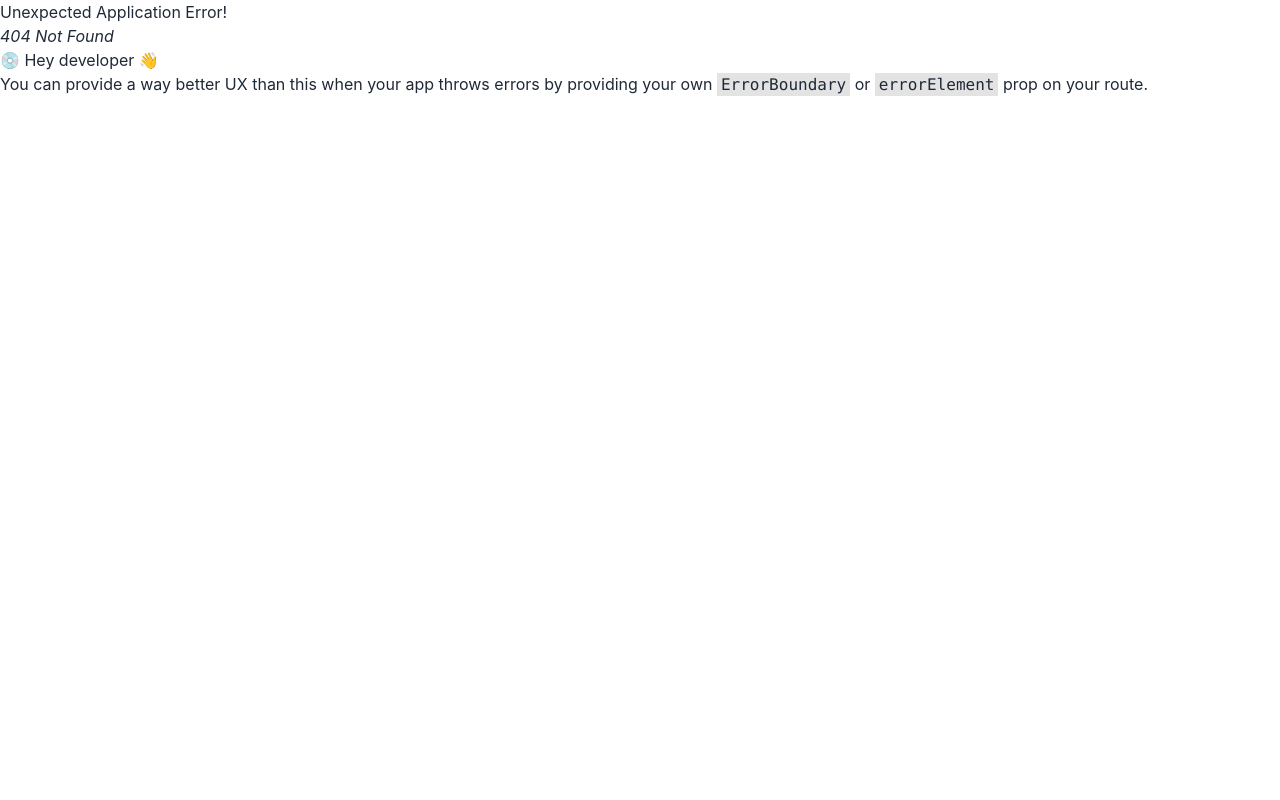
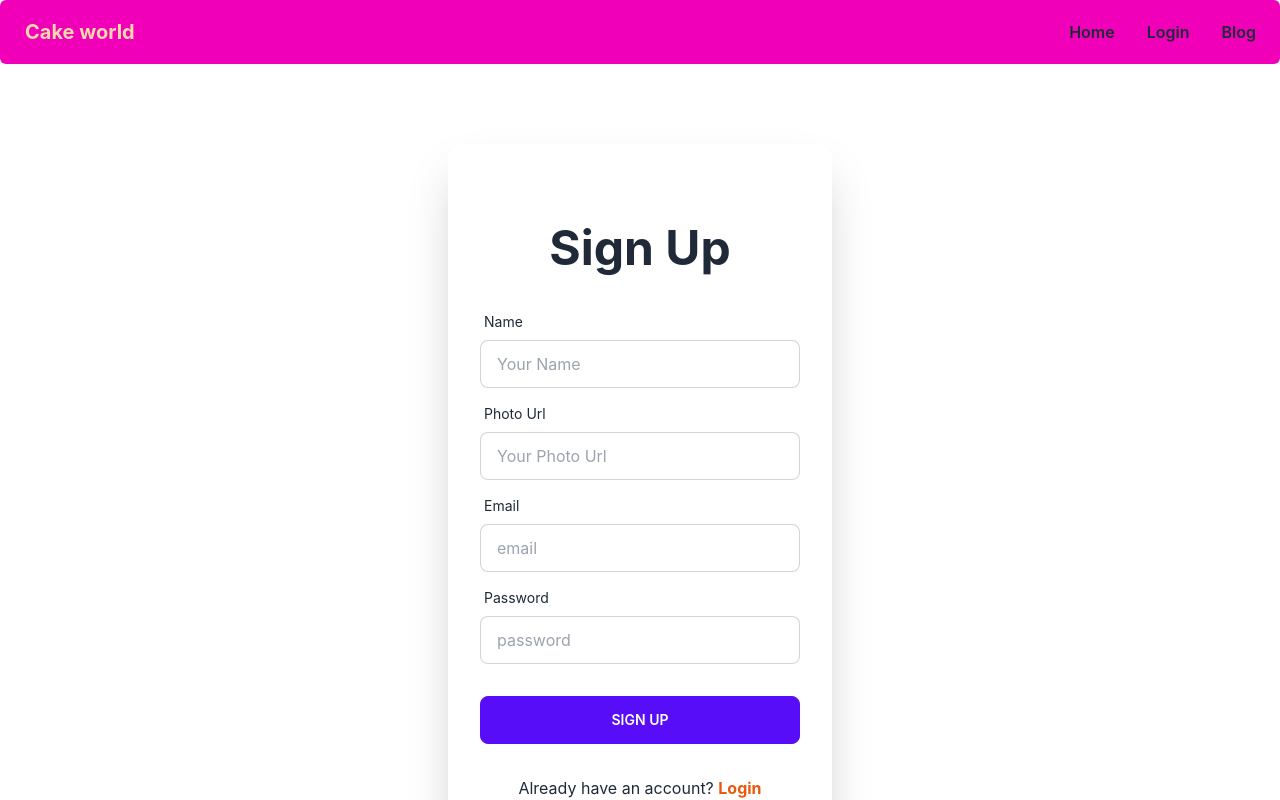
Before and after one commit to Shantaroy07/service-review-client, a React (Create React App) app: page /signup in a window 1280 px wide. Before the commit this address had no page. Shown: the top 800 px of the page. Built offline with nearby package versions, Linux system fonts and the light colour scheme; no server answers.

Commit message:
'login-page-added'

```diff
--- a/package.json
+++ b/package.json
@@ -7,6 +7,7 @@
     "@testing-library/react": "^13.4.0",
     "@testing-library/user-event": "^13.5.0",
     "daisyui": "^2.38.1",
+    "firebase": "^9.13.0",
     "react": "^18.2.0",
     "react-dom": "^18.2.0",
     "react-photo-view": "^1.2.2",
--- a/src/Firebase/Firebase.init.js
+++ b/src/Firebase/Firebase.init.js
@@ -0,0 +1,18 @@
+// Import the functions you need from the SDKs you need
+import { initializeApp } from "firebase/app";
+// TODO: Add SDKs for Firebase products that you want to use
+// https://firebase.google.com/docs/web/setup#available-libraries
+
+// Your web app's Firebase configuration
+const firebaseConfig = {
+    apiKey: process.env.REACT_APP_apiKey,
+    authDomain: process.env.REACT_APP_authDomain,
+    projectId: process.env.REACT_APP_projectId,
+    storageBucket: process.env.REACT_APP_storageBucket,
+    messagingSenderId: process.env.REACT_APP_messagingSenderId,
+    appId: process.env.REACT_APP_appId
+};
+
+// Initialize Firebase
+const app = initializeApp(firebaseConfig);
+export default app;
--- a/src/Pages/Header/Header.js
+++ b/src/Pages/Header/Header.js
@@ -1,7 +1,15 @@
-import React from 'react';
+import React, { useContext } from 'react';
 import { Link } from 'react-router-dom';
+import { AuthContext } from '../../Shared/AuthProvider/AuthProvider';
 
 const Header = () => {
+    const { user, logOut } = useContext(AuthContext);
+
+    const handleLogOut = () => {
+        logOut()
+            .then()
+            .catch();
+    }
     return (
         <div className=''>
             <div className="navbar bg-secondary rounded-md">
@@ -10,11 +18,25 @@
                 </div>
                 <div className="flex-none">
                     <ul className="menu menu-horizontal p-0">
-                        <li><Link to='/'>Home</Link></li>
-                        <li><Link to='/login'>Login</Link></li>
-                        <li><Link to='/logout'>SignOut</Link></li>
-                        <li><Link to='/services'>Services</Link></li>
-                        <li><Link to='/blog'>Blog</Link></li>
+                        <li className='font-semibold'><Link to='/'>Home</Link></li>
+
+                        {
+                            user?.email ?
+                                <>
+                                    <li className='font-semibold'><Link to='/orders'>My Reviews</Link></li>
+                                    <li className='font-semibold'><Link to='/orders'>Add Service</Link></li>
+                                    <li className='font-semibold'>
+                                        <button onClick={handleLogOut} className='btn-ghost'>Sign Out</button>
+                                    </li>
+                                </>
+                                :
+                                <li className='font-semibold'><Link to='/login'>Login</Link></li>
+                        }
+
+
+
+
+                        <li className='font-semibold'><Link to='/blog'>Blog</Link></li>
                     </ul>
                 </div>
             </div>
--- a/src/Pages/Login/Login.js
+++ b/src/Pages/Login/Login.js
@@ -1,10 +1,58 @@
-import React from 'react';
+import React, { useContext } from 'react';
+import { Link, useLocation, useNavigate } from 'react-router-dom';
+import { AuthContext } from '../../Shared/AuthProvider/AuthProvider';
 
 const Login = () => {
+
+    const { login } = useContext(AuthContext);
+    const location = useLocation();
+    const navigate = useNavigate();
+    const from = location.state?.from?.pathname || '/';
+
+
+    const handleLogin = event => {
+        event.preventDefault();
+        const form = event.target;
+        const email = form.email.value;
+        const password = form.password.value;
+
+        login(email, password)
+            .then(result => {
+                console.log(result.user)
+            })
+
+            .catch(error => console.log(error));
+    }
     return (
-        <div>
-            Login
+        <div className="hero w-full my-20">
+
+
+            <div className="card flex-shrink-0 w-full max-w-sm shadow-2xl bg-base-100 py-20">
+                <h1 className="text-5xl text-center font-bold">Login</h1>
+                <form onSubmit={handleLogin} className="card-body">
+                    <div className="form-control">
+                        <label className="label">
+                            <span className="label-text">Email</span>
+                        </label>
+                        <input type="text" name='email' placeholder="email" className="input input-bordered" />
+                    </div>
+                    <div className="form-control">
+                        <label className="label">
+                            <span className="label-text">Password</span>
+                        </label>
+                        <input type="password" name='password' placeholder="password" className="input input-bordered" />
+                        <label className="label">
+                            <a href="#" className="label-text-alt link link-hover">Forgot password?</a>
+                        </label>
+                    </div>
+                    <div className="form-control mt-6">
+                        <input className="btn btn-primary" type="submit" value="Login" />
+                    </div>
+                </form>
+                <p className='text-center'>Have No Account?Please <Link className='text-orange-600 font-bold' to="/signup">Sign Up</Link> </p>
+            </div>
         </div>
+
     );
 };
 
--- /dev/null
+++ b/src/Pages/SignUp/SignUp.js
@@ -0,0 +1,63 @@
+import React, { useContext } from 'react';
+import { Link } from 'react-router-dom';
+import { AuthContext } from '../../Shared/AuthProvider/AuthProvider';
+
+const SignUp = () => {
+    const { createUser } = useContext(AuthContext);
+    const handleSignUp = event => {
+        event.preventDefault();
+        const form = event.target;
+        const email = form.email.value;
+        const password = form.password.value;
+
+        createUser(email, password)
+            .then(result => {
+                const user = result.user;
+                console.log(user);
+            })
+            .catch(err => console.error(err));
+    }
+
+    return (
+        <div className="hero w-full my-20">
+
+            <div className="card flex-shrink-0 w-full max-w-sm shadow-2xl bg-base-100 py-20">
+                <h1 className="text-5xl text-center font-bold">Sign Up</h1>
+                <form onSubmit={handleSignUp} className="card-body">
+                    <div className="form-control">
+                        <label className="label">
+                            <span className="label-text">Name</span>
+                        </label>
+                        <input type="text" name='name' placeholder="Your Name" className="input input-bordered" />
+                    </div>
+                    <div className="form-control">
+                        <label className="label">
+                            <span className="label-text">Photo Url</span>
+                        </label>
+                        <input type="text" name='image' placeholder="Your Photo Url" className="input input-bordered" />
+                    </div>
+                    <div className="form-control">
+                        <label className="label">
+                            <span className="label-text">Email</span>
+                        </label>
+                        <input type="text" name='email' placeholder="email" className="input input-bordered" required />
+                    </div>
+                    <div className="form-control">
+                        <label className="label">
+                            <span className="label-text">Password</span>
+                        </label>
+                        <input type="password" name='password' placeholder="password" className="input input-bordered" required />
+
+                    </div>
+                    <div className="form-control mt-6">
+                        <input className="btn btn-primary" type="submit" value="Sign Up" />
+                    </div>
+                </form>
+                <p className='text-center'>Already have an account? <Link className='text-orange-600 font-bold' to="/login">Login</Link> </p>
+            </div>
+        </div>
+
+    );
+};
+
+export default SignUp;
--- a/src/Router/Routes.js
+++ b/src/Router/Routes.js
@@ -4,6 +4,7 @@
 import Blog from '../Pages/Blog/Blog';
 import Home from '../Pages/Home/Home';
 import Login from '../Pages/Login/Login';
+import SignUp from '../Pages/SignUp/SignUp';
 import ViewDetails from '../Pages/ViewDetails/ViewDetails';
 
 const router = createBrowserRouter([
@@ -18,6 +19,10 @@
             {
                 path: '/login',
                 element: <Login></Login>
+            },
+            {
+                path: '/signup',
+                element: <SignUp></SignUp>
             },
             {
                 path: '/services',
--- /dev/null
+++ b/src/Shared/AuthProvider/AuthProvider.js
@@ -0,0 +1,56 @@
+import React, { createContext, useEffect, useState } from 'react';
+import { createUserWithEmailAndPassword, getAuth, onAuthStateChanged, signInWithEmailAndPassword, signOut } from 'firebase/auth';
+import app from '../../Firebase/Firebase.init';
+
+
+
+export const AuthContext = createContext();
+const auth = getAuth(app);
+
+const AuthProvider = ({ children }) => {
+    const [user, setUser] = useState(null);
+    const [loading, setLoading] = useState(true);
+
+    const createUser = (email, password) => {
+        setLoading(true);
+        return createUserWithEmailAndPassword(auth, email, password);
+    }
+
+    const login = (email, password) => {
+        setLoading(true);
+        return signInWithEmailAndPassword(auth, email, password);
+    }
+
+    const logOut = () => {
+        localStorage.removeItem('genius-token');
+        return signOut(auth);
+    }
+
+    useEffect(() => {
+        const unsubscribe = onAuthStateChanged(auth, currentUser => {
+            console.log(currentUser);
+            setUser(currentUser);
+            setLoading(false);
+        });
+
+        return () => {
+            return unsubscribe();
+        }
+    }, [])
+
+    const authInfo = {
+        user,
+        loading,
+        createUser,
+        login,
+        logOut
+    }
+
+    return (
+        <AuthContext.Provider value={authInfo}>
+            {children}
+        </AuthContext.Provider>
+    );
+};
+
+export default AuthProvider;
--- a/src/index.js
+++ b/src/index.js
@@ -3,11 +3,14 @@
 import './index.css';
 import App from './App';
 import reportWebVitals from './reportWebVitals';
+import AuthProvider from './Shared/AuthProvider/AuthProvider';
 
 const root = ReactDOM.createRoot(document.getElementById('root'));
 root.render(
   <React.StrictMode>
-    <App />
+    <AuthProvider>
+      <App />
+    </AuthProvider>
   </React.StrictMode>
 );
 
```
Also changed, not shown: 1 other file (tests, documents, lock files or other folders).
